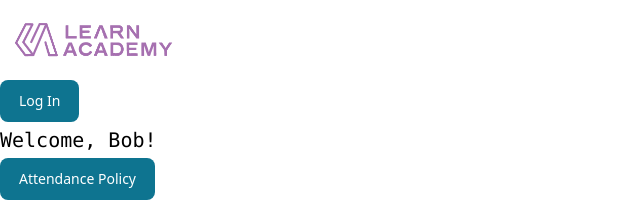
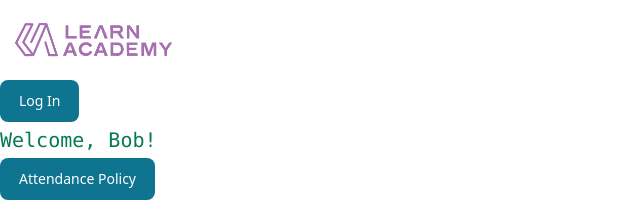
Before and after one commit to LEARNAcademy/student-application, a React (Create React App) app: page / in a window 1280 px wide. Shown: the top 204 px of the page, without its empty margins (0-640 px from the left). Built offline with nearby package versions, Linux system fonts and the light colour scheme.

Commit message:
additional correction on code for greeter

```diff
--- a/src/components/Greeter.js
+++ b/src/components/Greeter.js
@@ -12,7 +12,7 @@ const Greeter = (props) => {
 
   return (
 
-    <div id="greeting" className="text-xl ltext-green-600 font-mono py-1">
+    <div id="greeting" className="py-1 font-mono text-xl text-green-600">
       {`Welcome, ${greeterName(user)}!`}
     </div>
   )
```
